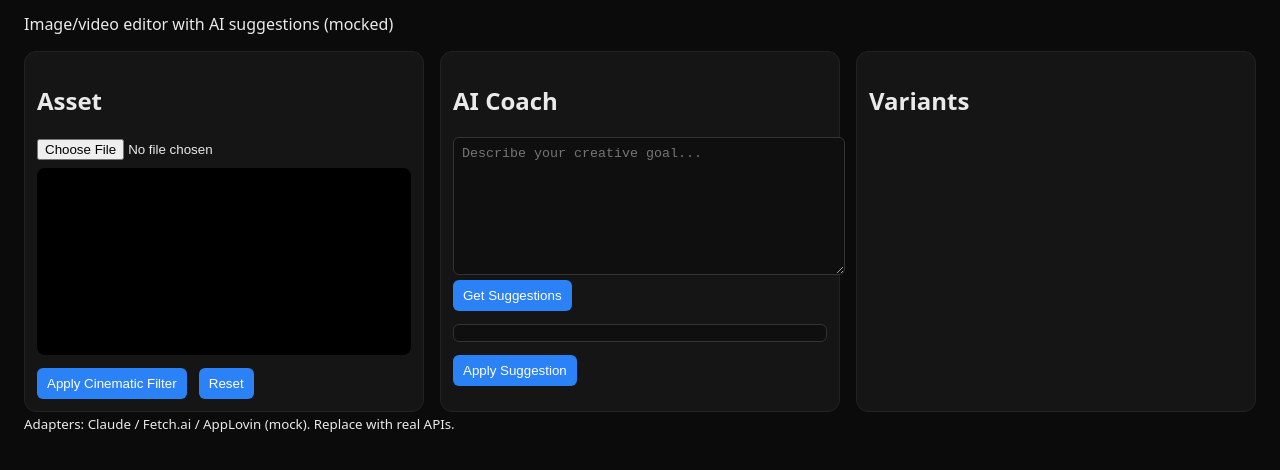
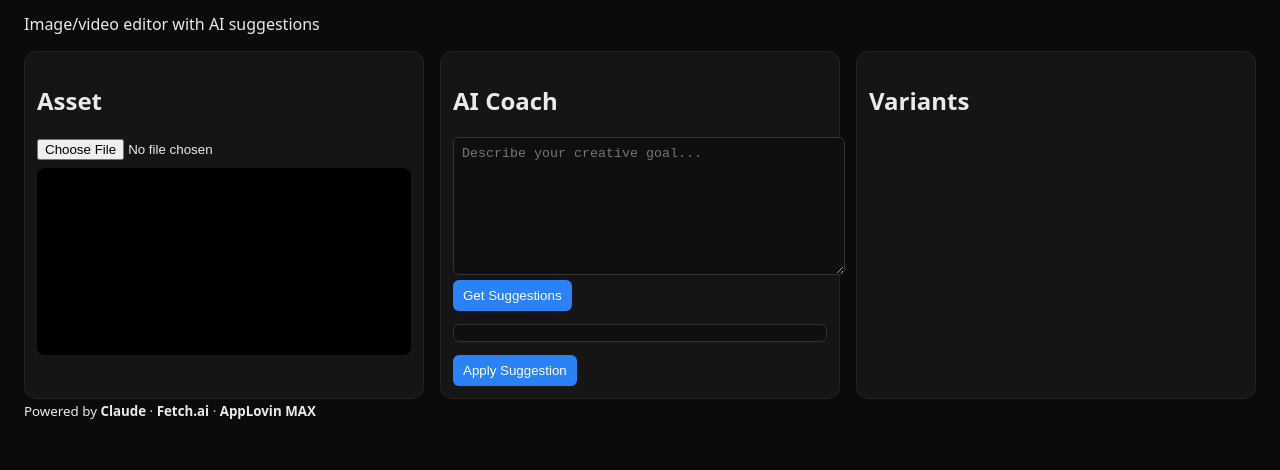
Before and after one commit to iamibrahimtahir/CalHacks, a plain HTML site: page index.html in a window 1280 px wide. Shown: the part 70-540 px from the top of the page. Drawn offline with Linux system fonts and the light colour scheme.

Commit message:
Update index.html 2

```diff
--- a/index.html
+++ b/index.html
@@ -9,19 +9,15 @@
 <body>
   <header>
     <h1>AI Creativity Tool</h1>
-    <p>Image/video editor with AI suggestions (mocked)</p>
+    <p>Image/video editor with AI suggestions</p>
   </header>
 
   <main class="grid">
     <section>
       <h2>Asset</h2>
       <input id="file" type="file" accept="image/*,video/*">
-      <canvas id="canvas"></canvas>
+      <div class="canvas-wrapper"><canvas id="canvas"></canvas></div>
       <video id="video" controls style="display:none"></video>
-      <div class="controls">
-        <button id="btnCinematic">Apply Cinematic Filter</button>
-        <button id="btnReset">Reset</button>
-      </div>
     </section>
 
     <section>
@@ -39,7 +35,9 @@
   </main>
 
   <footer>
-    <small>Adapters: Claude / Fetch.ai / AppLovin (mock). Replace with real APIs.</small>
+    <small>
+    Powered by <strong>Claude</strong> · <strong>Fetch.ai</strong> · <strong>AppLovin MAX</strong>
+    </small>
   </footer>
 
 <script src="app.js"></script>
```
